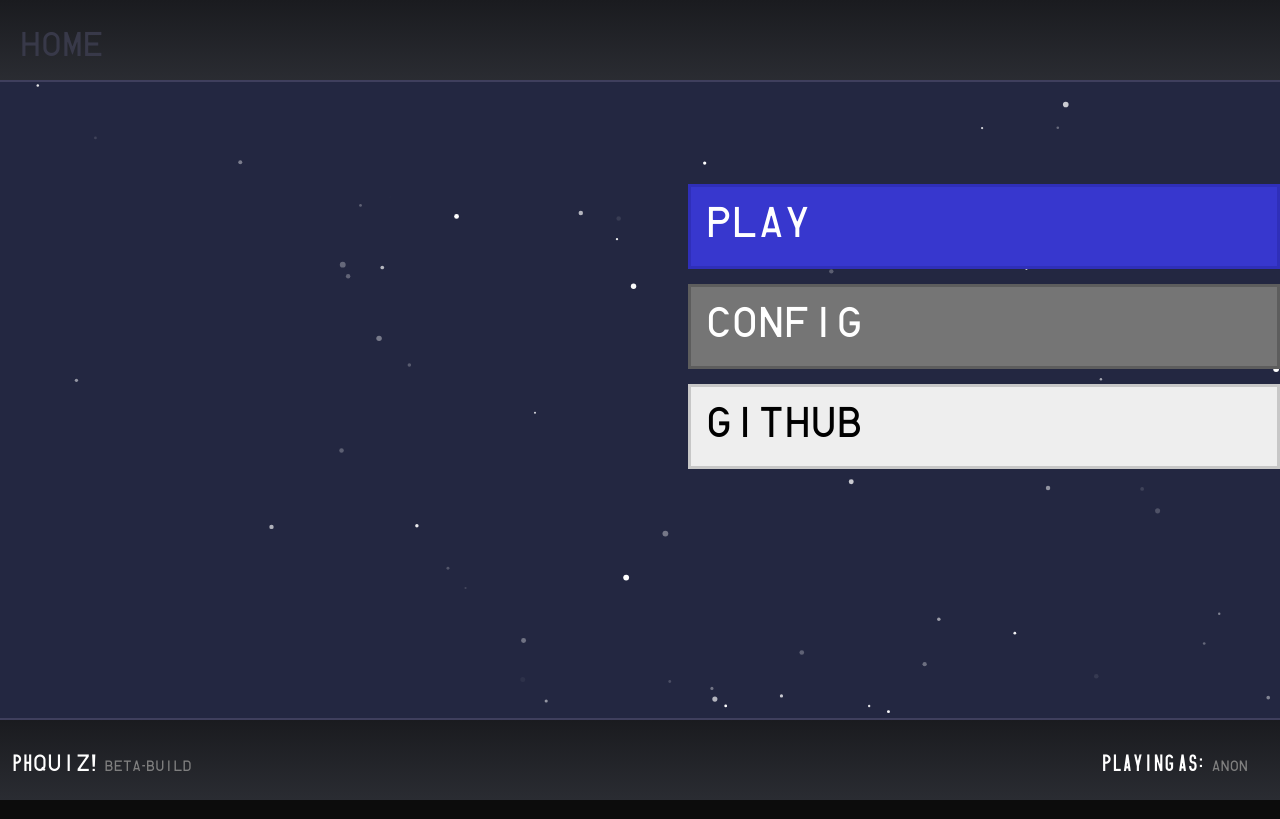
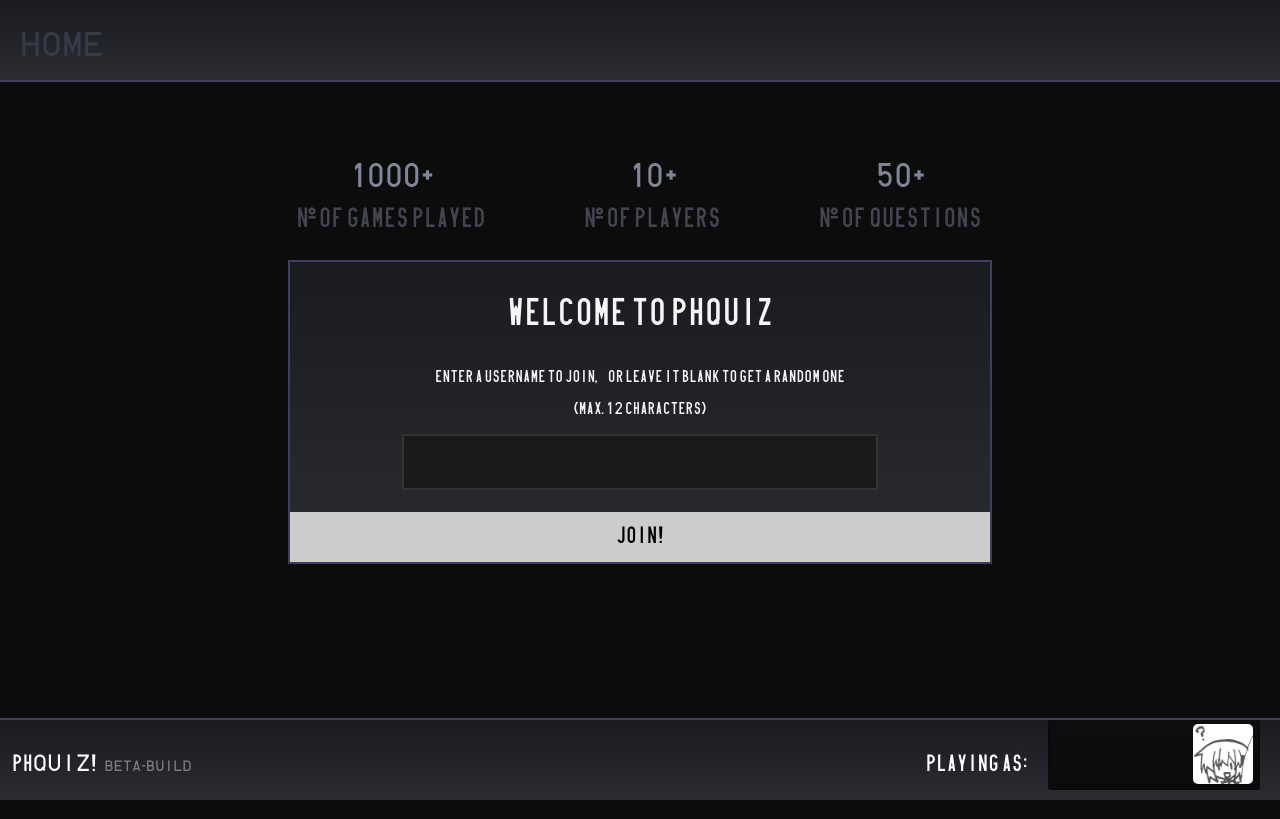
Before and after one commit to Buhmann-Bergemann/phQUIZ, a PHP site: page / in a window 1280 px wide. Run offline with PHP 8.4, Linux system fonts and the light colour scheme; some libraries are stand-ins or nearby versions.

Commit message:
added JS logic, Notification Library, User login

```diff
--- a/app.js
+++ b/app.js
@@ -1,8 +1,24 @@
-tsParticles
-    .loadJSON("tsparticles", "assets/particles.json")
-    .then(container => {
-        console.log("callback - tsparticles config loaded");
-    })
-    .catch(error => {
-        console.error(error);
-    });
+import {addNotification} from "./notifier.js";
+
+const x = document; // document variable
+function qs(DOMSelector) {
+    return document.querySelector(DOMSelector);
+} // query selector
+
+const homescreen = qs(".homescreen")
+const userselect = qs(".user-select")
+const usernameInput = qs("#user_input")
+const usernameSubmit = qs("#user_entry_join")
+const usernameForm = qs("#user_entry_form")
+
+homescreen.style.display = "none";
+userselect.style.display = "block";
+
+usernameForm.addEventListener("submit", (e) => {
+    e.preventDefault();
+
+    if (usernameInput.value.length === 0 || usernameInput.value.length <= 3 || usernameInput.value.length >= 12) {
+        addNotification("USERNAME INVALID", "The prompted username is invalid", true);
+        console.log("ERROR");
+    }
+})
--- a/index.php
+++ b/index.php
@@ -12,6 +12,34 @@
     <div class="header">
         <p>HOME</p>
     </div>
+    <div class="user-select" style="display: none">
+        <div class="user-select-heading">
+            <div>
+                <p class="statistic-top">1000+</p>
+                <p class="statistic-sub"># of games played</p>
+            </div>
+            <div>
+                <p class="statistic-top">10+</p>
+                <p class="statistic-sub"># of players</p>
+            </div>
+            <div>
+                <p class="statistic-top">50+</p>
+                <p class="statistic-sub"># of questions</p>
+            </div>
+        </div>
+        <div class="user-entry">
+            <p class="user-entry-heading">welcome to phquiz</p>
+            <p>enter a username to join, or leave it blank to get a random one</p>
+            <p>(max. 12 characters)</p>
+            <form id="user_entry_form">
+                <div class="user-input-fields">
+                    <input type="text" id="user_input">
+                </div>
+                <input type="submit" value="join!" id="user_entry_join">
+            </form>
+        </div>
+    </div>
+    <div class="homescreen">
         <div class="menu-selection">
             <div class="menu-item play clickable"> <img /> PLAY </div>
             <div class="menu-item config clickable"> <img /> CONFIG </div>
@@ -20,12 +48,18 @@
         <div class="leaderboard">
             <h3></h3>
         </div>
+    </div>
     <div class="footer">
      <p>phQUIZ! <span>BETA-BUILD</span></p>
-        <p class="playing-as">playing as: <span class="username">ANON</span></p>
+        <p class="playing-as">playing as:
+            <div class="userprofile">
+                <p class="username" style="padding: 2px; margin-left: 5px"></p>
+                <img src="media/img/avatar.png">
+            </div>
+        </p>
     </div>
     <div id="tsparticles"></div>
     <script src="https://cdn.jsdelivr.net/npm/tsparticles@2.12.0/tsparticles.bundle.min.js"></script>
-    <script src="app.js"></script>
+    <script src="app.js" type="module"></script>
 </body>
 </html>
--- a/style.css
+++ b/style.css
@@ -12,6 +12,90 @@ body {
     background-color: #0c0c0c;
     margin: 0;
     overflow: hidden;
+}
+
+.user-select {
+    position: absolute;
+    top: 81px;
+    width: 100%;
+}
+
+.user-select-heading {
+    margin-top: 50px;
+    position: static;
+    color: white;
+    text-align: center;
+    display: flex;
+    justify-content: center;
+    width: 100%;
+    gap: 100px;
+}
+
+.statistic-top {
+    font-size: 32px;
+    color: #808698;
+}
+
+.statistic-sub {
+    margin-top: -20px;
+    font-size: 26px;
+    color: #42454F;
+}
+
+.user-entry {
+    width: 700px;
+    height: 300px;
+    background: linear-gradient(to bottom,#1a1b1f 0,#2a2c32 100%);
+    border: #3f3f5d 2px solid;
+    text-align: center;
+    margin: 0 auto;
+    position: relative;
+}
+
+.user-entry p {
+    color: whitesmoke;
+}
+
+.user-entry-heading {
+    font-size: 36px;
+    color: whitesmoke;
+}
+
+.user-entry input[type=text]{
+    width: 450px;
+    height: 35px;
+    font-size: 28px;
+    padding: 0.2em 0.4em;
+    padding-top: 0.4em;
+    border: none;
+    background: #1a1a1a;
+    color: #eee;
+    border: 2px solid #333;
+}
+
+.user-entry input[type=text]:focus {
+    outline: none;
+}
+
+#user_entry_join {
+    position: absolute;
+    bottom: 0;
+    left: 0;
+    width: 100%;
+    height: 50px;
+    background-color: #ccc;
+    border: 0px;
+    transition: .2s;
+    font-size: 22px;
+}
+
+#user_entry_join:hover {
+    background-color: #ababab;
+    transition: .2s;
+}
+
+.user-input-fields {
+    height: 50px;
 }
 
 .footer {
@@ -112,10 +196,54 @@ body {
 
 .playing-as {
     position: absolute;
-    right: 20px;
+    right: 240px;
 }
 
-.username {
-    color: blue;
-    font-size: 20px;
+.userprofile {
+    background: linear-gradient(to bottom,#060606AA 0,#060606DD 100%);
+    position: absolute;
+    right: 20px;
+    padding: 4px;
+    border: #0a0a0a solid 2px;
+    border-top: 0px;
+    border-radius: 3px;
+    width: 200px;
+    height: 60px;
+    display: flex;
 }
+
+.userprofile img {
+    width: 60px;
+    height: 60px;
+    position: absolute;
+    right: 5px;
+    border-radius: 5px;
+}
+
+@keyframes NotificationAppear {
+    from{
+        right: -265px;
+    }
+    to {
+        right: 20px;
+    }
+}
+
+.notification {
+    width: 250px;
+    height: 60px;
+    color: white;
+    background: linear-gradient(to bottom, rgba(42, 42, 42, 0.67) 0, rgba(54, 54, 54, 0.87) 100%);
+    border: #2a2a2a 2px solid;
+    position: absolute;
+    right: 20px;
+    bottom: 100px;
+    animation: NotificationAppear .35s ease-in-out 1;
+    transition: opacity 1s ease-in-out  ;
+    padding: 5px;
+}
+
+.notification-warning {
+    background: linear-gradient(to bottom, rgba(203, 68, 68, 0.67) 0, rgba(168, 17, 17, 0.87) 100%);
+    border: 1px solid darkred;
+}
```
Also changed, not shown: notifier.js (added, +29 -0 lines), media/img/avatar.png (added). Lines whose indentation alone changed are shown as unchanged.
